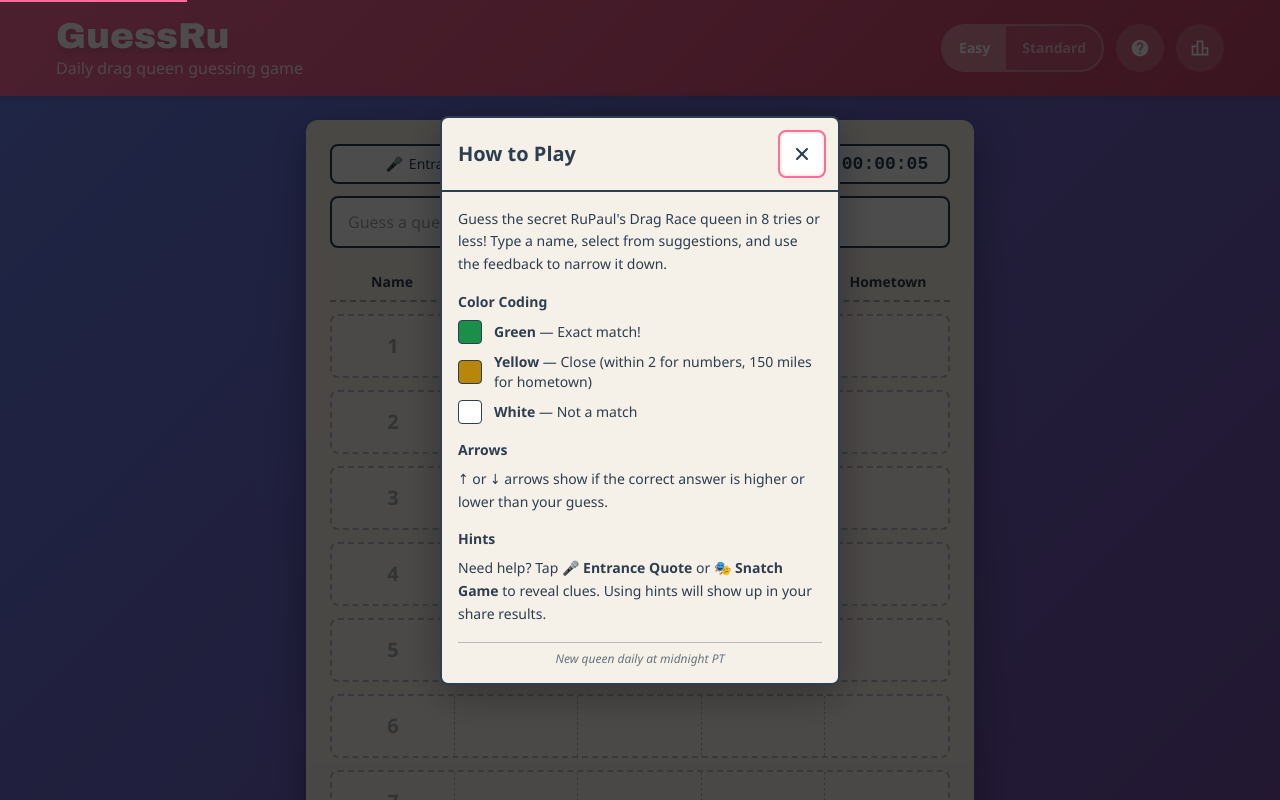
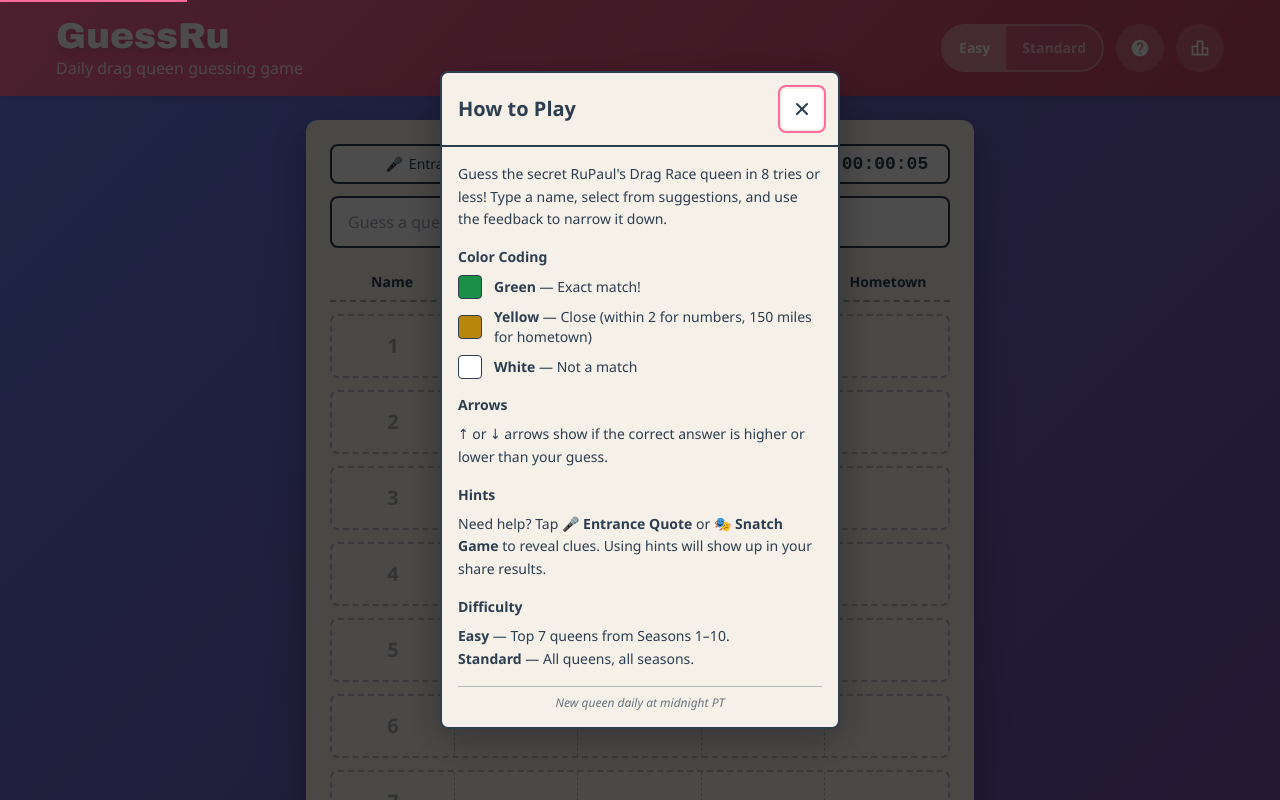
Before and after one commit to JesseBearden/guess-ru, a React (Create React App) app: page / in a window 1280 px wide. Shown: the top 800 px of the page. Built offline with nearby package versions, Linux system fonts and the light colour scheme.

Commit message:
Update InstructionsModal.tsx

```diff
--- a/src/components/InstructionsModal.tsx
+++ b/src/components/InstructionsModal.tsx
@@ -100,6 +100,14 @@
             </p>
           </div>
 
+          {/* Difficulty */}
+          <div>
+            <h3 className="font-bold text-sm mb-2">Difficulty</h3>
+            <p className="text-sm leading-relaxed">
+              <strong>Easy</strong> — Top 7 queens from Seasons 1–10.<br /><strong>Standard</strong> — All queens, all seasons.
+            </p>
+          </div>
+
           {/* Footer */}
           <div className="text-center pt-2 border-t border-text-dark/30">
             <p className="text-xs text-text-dark/70 italic m-0">New queen daily at midnight PT</p>
```
